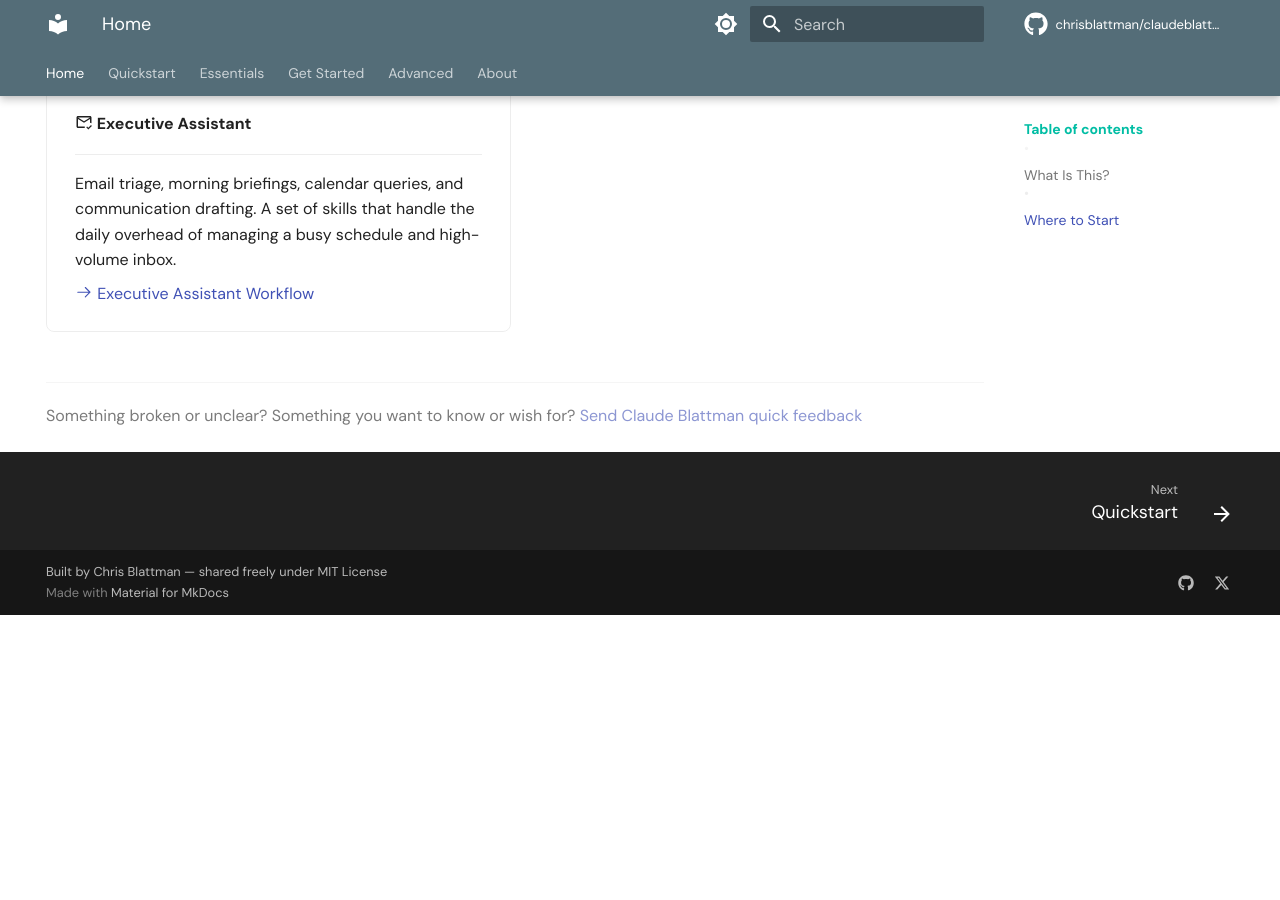
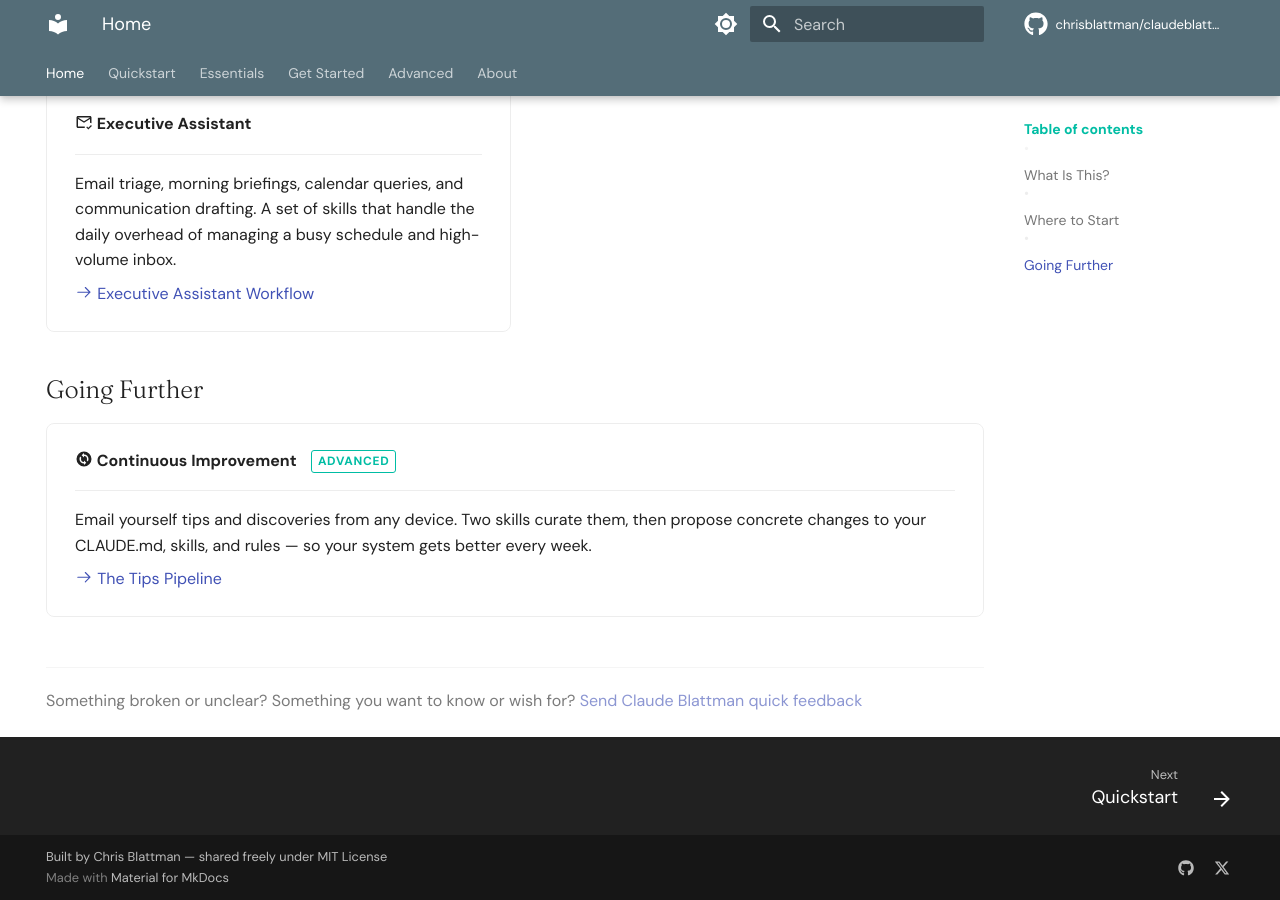
Before and after one commit to XiongfeiLi6/claudeblattman, an MkDocs documentation site: the page built from docs/index.md, in a window 1280 px wide and 900 px high, scrolled down 1386 px. Built offline with MkDocs 1.6.1 and Material for MkDocs 9.7.7, drawn with Linux system fonts in a browser that asks for light colours; comment, search, counter and statistics services are not loaded; before the commit the page ends 2001 px from its top, so only the background shows below that.

Commit message:
Add "Going Further" card on homepage + See Also on CI page
- New "Going Further" section on homepage with Continuous Improvement
  card (Advanced badge, content-descriptive title)
- See Also section on continuous-improvement.md linking to /review-plan,
  Resources page, and Skill Design Patterns

Co-Authored-By: Claude Opus 4.6 <noreply@anthropic.com>

```diff
--- a/docs/index.md
+++ b/docs/index.md
@@ -70,3 +70,17 @@ From there it goes deeper into [Claude Code](https://docs.anthropic.com/en/docs/
     [:octicons-arrow-right-24: Executive Assistant Workflow](toolkit/executive-assistant.md)
 
 </div>
+
+## Going Further
+
+<div class="grid cards" markdown>
+
+-   **:material-sync-circle: Continuous Improvement** <span class="badge-teal">Advanced</span>
+
+    ---
+
+    Email yourself tips and discoveries from any device. Two skills curate them, then propose concrete changes to your CLAUDE.md, skills, and rules — so your system gets better every week.
+
+    [:octicons-arrow-right-24: The Tips Pipeline](system/continuous-improvement.md)
+
+</div>
```
Also changed, not shown: docs/system/continuous-improvement.md (+8 -0 lines).
